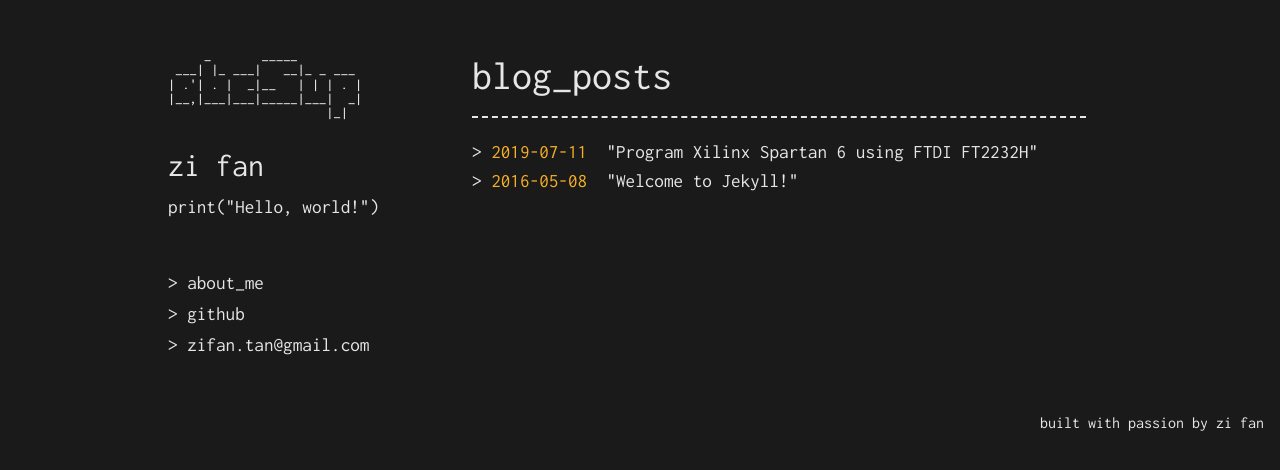
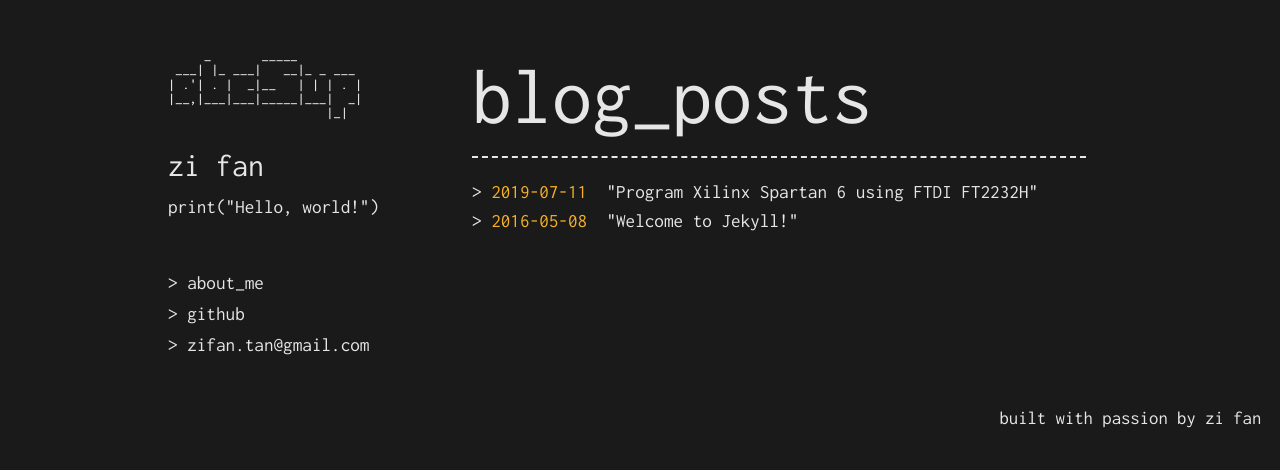
Before and after one commit to abcSup/abcsup.github.io, a Jekyll site: the page built from index.html, in a window 1280 px wide. Shown: the top 470 px of the page. Built offline with Jekyll 4.4.1, drawn with Linux system fonts in a browser that asks for light colours.

Commit message:
Edit styling

```diff
--- a/css/main.scss
+++ b/css/main.scss
@@ -66,6 +66,19 @@
     border-top: 2px dashed $text-color;
     background: none;
     height:0;
+}
+
+h1 {
+    font-size: 2em
+}
+h2 {
+    font-size: 1.5em
+}
+h3 {
+    font-size: 1.17em
+}
+h4 {
+    font-size: 1em
 }
 
 /* Main */
```
